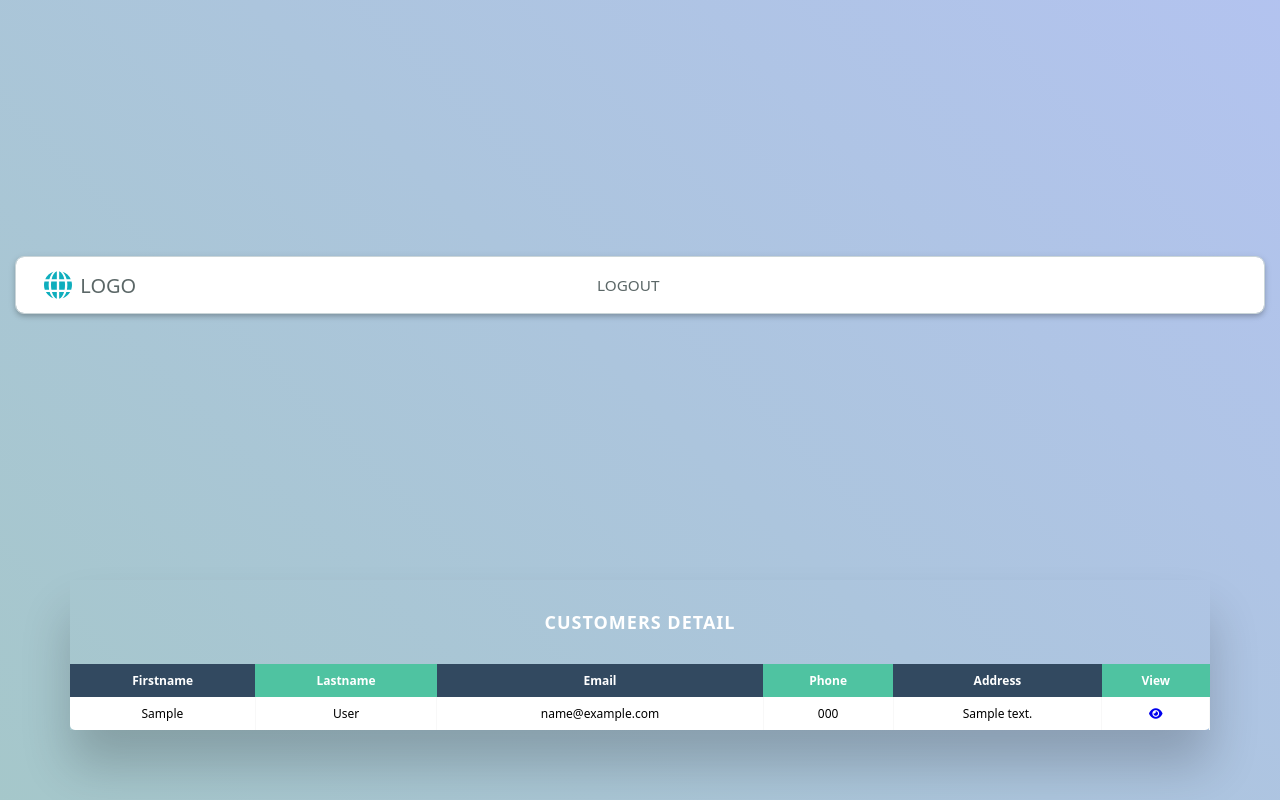
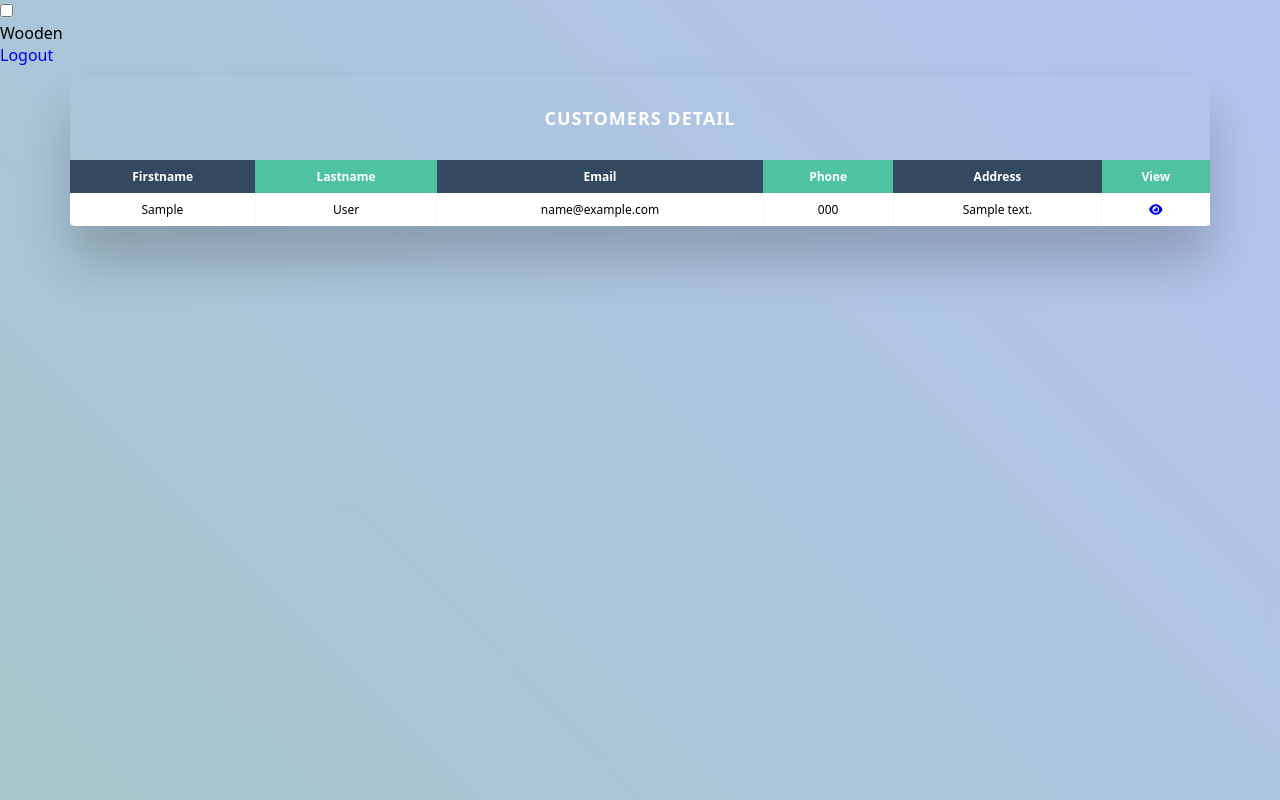
Before and after one commit to 9mmasi/ReservationDjango, a Django app: page /reservations in a window 1280 px wide. Run offline with Django 4.2, Linux system fonts and the light colour scheme; a user stored in the database is signed in; tables that the repository leaves empty hold one stand-in row (values such as "Sample post").

Commit message:
Update navbar.html

```diff
--- a/templates/navbar.html
+++ b/templates/navbar.html
@@ -12,33 +12,26 @@
 </head>
 <body>
     {% if user.is_authenticated %}
-    <div class="container">
-        <header class="site-header">
-            <div class="header__content--flow">
-                <section class="header-content--left">
-                    <a href="#" class="brand-logo">
-                        <svg width="28" height="28" viewBox="0 0 24 24" fill="none" xmlns="http://www.w3.org/2000/svg">
-                            <path d="M8.098.649A12.037 12.037 0 0 0 1.088 7h3.525C5.305 4.302 6.541 2.065 8.098.65ZM6.544 7C7.359 3.45 9.014.832 11 .166V7H6.544Zm-2.33 2H.378A12.022 12.022 0 0 0 0 12c0 1.403.24 2.749.683 4h3.703A20.558 20.558 0 0 1 4 12c0-1.032.074-2.037.214-3Zm2.127 7A23.07 23.07 0 0 1 6 12c0-1.036.066-2.041.189-3H11v7H6.341Zm-1.44 2H1.605a12.037 12.037 0 0 0 6.493 5.351c-1.36-1.237-2.475-3.1-3.197-5.35ZM11 23.834C9.205 23.232 7.681 21.037 6.803 18H11v5.834Zm4.902-.483a12.037 12.037 0 0 0 6.493-5.35h-3.296c-.722 2.25-1.837 4.113-3.197 5.35ZM17.197 18c-.878 3.037-2.402 5.232-4.197 5.834V18h4.197Zm2.417-2h3.703A11.98 11.98 0 0 0 24 12c0-1.036-.131-2.041-.378-3h-3.836c.14.963.214 1.968.214 3 0 1.396-.135 2.74-.386 4Zm-1.803-7c.123.959.189 1.964.189 3 0 1.403-.12 2.749-.341 4H13V9h4.811Zm-.355-2H13V.166C14.986.832 16.641 3.45 17.456 7Zm1.931 0c-.692-2.698-1.928-4.935-3.485-6.351A12.037 12.037 0 0 1 22.912 7h-3.525Z" />
-                        </svg>
-                        <span class="logo-text">LOGO</span>
-                    </a>
-                    <button class="nav-toggle">
-                        <span class="toggle--icon"></span>
-                    </button>
-                </section>
-                <section class="header-content--right">
-                    <nav class="header-nav" role="navigation">
-                        <ul class="nav__list" aria-expanded="false">
-                            <li class="list-item">
-                                <a class="nav__link" href="{% url "logout" %}">Logout</a>
-                            </li>
+    <div class="nav">
+        <input type="checkbox" id="nav-check">
+        <div class="nav-header">
+          <div class="nav-title">
+            Wooden
+          </div>
+        </div>
+        <div class="nav-btn">
+          <label for="nav-check">
+            <span></span>
+            <span></span>
+            <span></span>
+          </label>
+        </div>
 
-                        </ul>
-                    </nav>
-                </section>
-            </div>
-        </header>
-    </div>
+        <div class="nav-links">
+
+          <a href="{% url 'logout' %}" target="_blank">Logout</a>
+        </div>
+      </div>
     {% endif %}
     <script src="{% static 'nav.js' %}"></script>
 </body>
```
